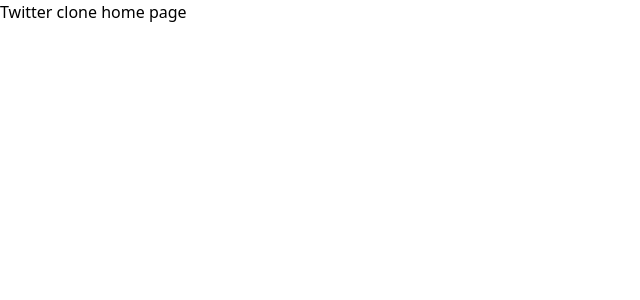
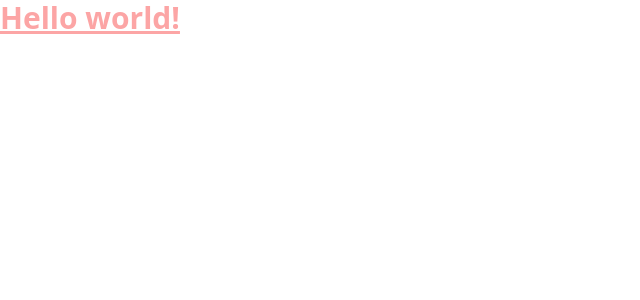
Before and after one commit to thesuryavivek/Dev-Network, a Next.js app: page / in a window 1280 px wide. Shown: the top 300 px of the page, without its empty margins (0-640 px from the left). Built offline with nearby package versions, Linux system fonts and the light colour scheme.

Commit message:
tailwind css works

```diff
--- a/package.json
+++ b/package.json
@@ -17,7 +17,7 @@
     "@types/node": "18.7.17",
     "@types/react": "18.0.19",
     "@types/react-dom": "18.0.6",
-    "autoprefixer": "^10.4.9",
+    "autoprefixer": "^10.4.11",
     "eslint": "8.23.1",
     "eslint-config-next": "12.3.0",
     "postcss": "^8.4.16",
--- a/src/pages/api/hello.ts
+++ /dev/null
@@ -1,13 +0,0 @@
-// Next.js API route support: https://nextjs.org/docs/api-routes/introduction
-import type { NextApiRequest, NextApiResponse } from 'next'
-
-type Data = {
-  name: string
-}
-
-export default function handler(
-  req: NextApiRequest,
-  res: NextApiResponse<Data>
-) {
-  res.status(200).json({ name: 'John Doe' })
-}
--- /dev/null
+++ b/src/pages/api/posts.ts
@@ -0,0 +1,14 @@
+// Next.js API route support: https://nextjs.org/docs/api-routes/introduction
+import type { NextApiRequest, NextApiResponse } from "next";
+
+type Data = {
+	name: string;
+};
+
+export default function handler(
+	req: NextApiRequest,
+	res: NextApiResponse<Data>
+) {
+	console.log(req.method);
+	res.status(200).json({ name: "Surya vivek" });
+}
--- a/src/pages/index.tsx
+++ b/src/pages/index.tsx
@@ -1,15 +1,17 @@
-import { NextPage } from "next";
-import Head from "next/head";
+import type { NextPage } from "next";
 
 const Home: NextPage = () => {
-    return (
-        <div className="text-blue-300">
-            <Head>
-                <title>Twitter Clone</title>
-            </Head>
-            <h1>Twitter clone home page</h1>
-        </div>
-    );
+	const fetchSomething = async () => {
+		const res = await fetch("/api/posts");
+		const data = await res.json();
+		console.log(data);
+	};
+
+	return (
+		<h1 className="text-3xl font-bold underline text-red-300">
+			Hello world!
+		</h1>
+	);
 };
 
 export default Home;
--- a/tailwind.config.js
+++ b/tailwind.config.js
@@ -1,11 +1,9 @@
 /** @type {import('tailwindcss').Config} */
+
 module.exports = {
-    content: [
-        "./pages/**/*.{js,ts,jsx,tsx}",
-        "./components/**/*.{js,ts,jsx,tsx}",
-    ],
-    theme: {
-        extend: {},
-    },
-    plugins: [],
+	content: ["./src/**/*.{js,ts,jsx,tsx}"],
+	theme: {
+		extend: {},
+	},
+	plugins: [],
 };
```
Also changed, not shown: src/pages/_app.tsx (+4 -4 lines), 1 other file (tests, documents, lock files or other folders).
